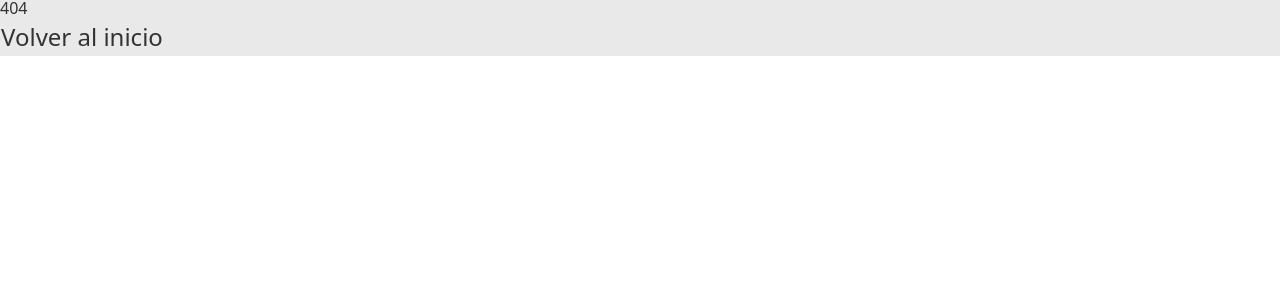
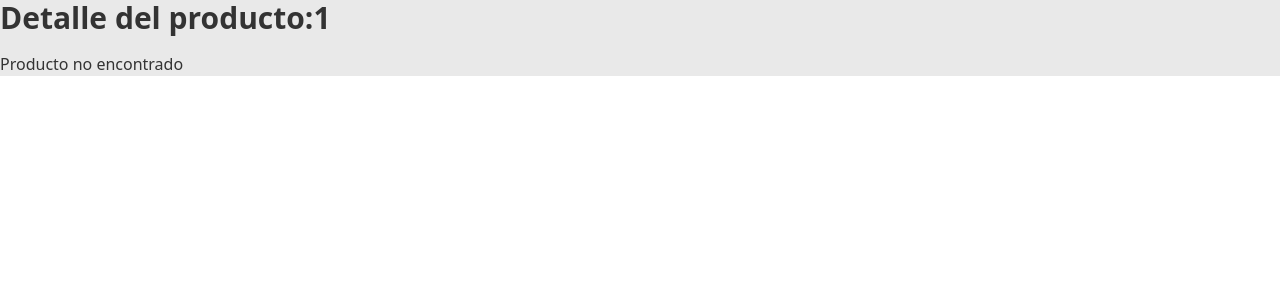
Before and after one commit to florencialucero11/GymProject, a React (Vite) app: page /productos/1 in a window 1280 px wide. Before the commit this address had no page. Shown: the top 300 px of the page. Built offline with nearby package versions, Linux system fonts and the light colour scheme.

Commit message:
agregando rutas dinamicas- incompleto

```diff
--- a/src/App.jsx
+++ b/src/App.jsx
@@ -9,6 +9,7 @@ import GaleriaProductos from './pages/pages/GaleriaProductos'
 import { BrowserRouter as Router, Routes, Route } from 'react-router-dom'
 import Contactos from './pages/pages/Contactos'
 import NotFound from './pages/pages/NotFound'
+import DetallesProductos from './components/DetallesProductos'
 
 function App() {
   const [count, setCount] = useState(0);
@@ -57,9 +58,15 @@ function App() {
       <Routes>
 
         <Route path='/' element={<Home eliminarDelCarrito={eliminarDelCarrito} agregarCarrito={handleAddToCart} cart={cart} productos={productos} cargando={cargando}/>} />
+
         <Route path='/acercade' element={<AcercaDe  eliminarDelCarrito={eliminarDelCarrito} cart={cart} />}/>
+
         <Route path='/productos' element={<GaleriaProductos eliminarDelCarrito={eliminarDelCarrito} agregarCarrito={handleAddToCart} cart={cart} productos={productos} cargando={cargando}/>}/>
+
+        <Route path='/productos/:id' element={<DetallesProductos productos={productos}/>}/>
+
         <Route path='contactos' element={<Contactos eliminarDelCarrito={eliminarDelCarrito} cart={cart}/>}/>
+
         <Route path='*' element={<NotFound/>}/>
 
       </Routes>
--- /dev/null
+++ b/src/components/DetallesProductos.jsx
@@ -0,0 +1,33 @@
+import React from 'react'
+import { useParams } from 'react-router-dom'
+
+const DetallesProductos = ({productos}) => {
+ /** Aca desestructuramos */
+
+
+
+    const {id} = useParams();
+
+
+    const product = productos.find(producto => producto.id === id);
+
+
+    return (
+
+
+
+
+
+
+    <div>
+        <h1 className='text-3xl font-bold mb-4'>
+            Detalle del producto:
+            {id}
+        </h1>
+        {product ? (<h2>{product.nombre}</h2>): (<p>Producto no encontrado</p>)}
+
+    </div>
+)
+}
+
+export default DetallesProductos
```
